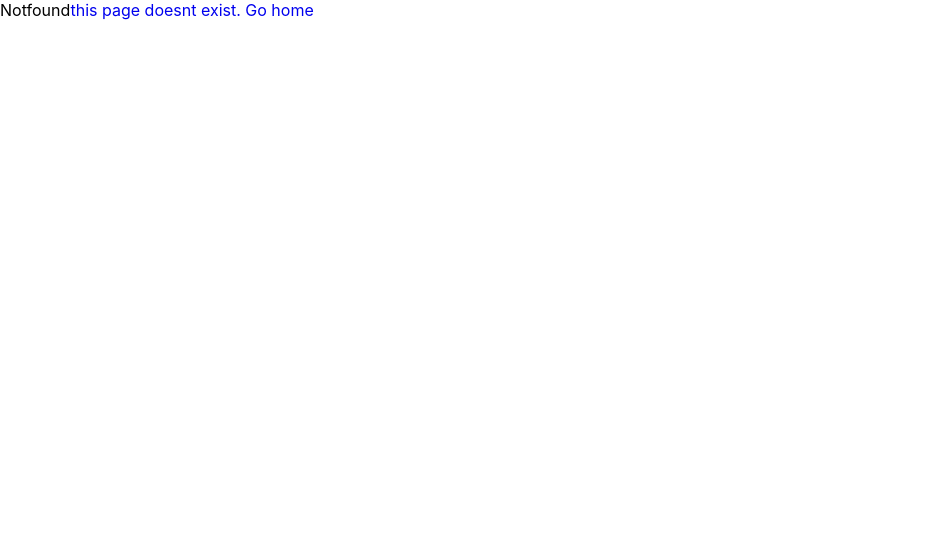
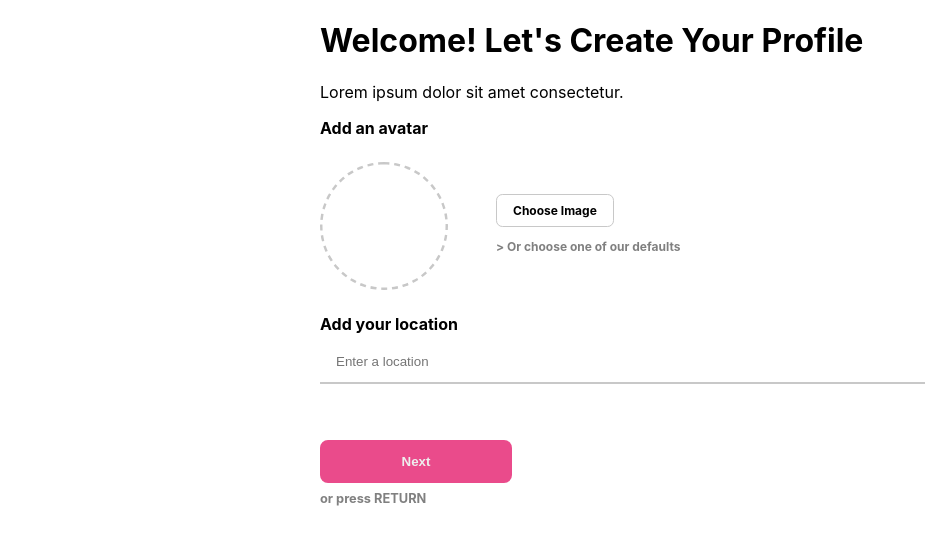
Before and after one commit to imvbh/aeonaxy-project, a React (Create React App) app: page /aeonaxy-project/create in a window 1280 px wide. Shown: the top 544 px of the page, without its empty margins (0-925 px from the left). Built offline with nearby package versions, Linux system fonts and the light colour scheme.

Commit message:
Added components

```diff
--- a/src/App.js
+++ b/src/App.js
@@ -10,11 +10,11 @@ function App() {
   return (
     <BrowserRouter>
       <Routes>
-        <Route path="/" element={<SignupForm/>}></Route>
-        <Route path="/create" element={<ImageLocation/>} />
-        <Route path="/select" element={<SelectionPage/>} />
-        <Route path="/verify" element={<Verification />} />
-        <Route path="*" element={<Notfound/>}/>
+        <Route path="/aeonaxy-project/" element={<SignupForm/>}></Route>
+        <Route path="/aeonaxy-project/create" element={<ImageLocation/>} />
+        <Route path="/aeonaxy-project/select" element={<SelectionPage/>} />
+        <Route path="/aeonaxy-project/verify" element={<Verification />} />
+        <Route path="/aeonaxy-project/*" element={<Notfound/>}/>
       </Routes>
     </BrowserRouter>
   );
--- a/src/Components/ImageLocation/ImageLocation.jsx
+++ b/src/Components/ImageLocation/ImageLocation.jsx
@@ -36,7 +36,7 @@ const ImageLocation = () => {
         />
       </div>
       <div className="bottom">
-        <button className="button" onClick={() => navigate("/select")}>Next</button>
+        <button className="button" onClick={() => navigate("/aeonaxy-project/select")}>Next</button>
         <p className="return">
           or press <a href="/">RETURN</a>
         </p>
--- a/src/Components/NotFound/Notfound.jsx
+++ b/src/Components/NotFound/Notfound.jsx
@@ -5,7 +5,7 @@ const Notfound = () => {
   const navigate = useNavigate();
 
   return <div>Notfound
-    <a href="/" onClick={() => navigate("/")}>this page doesnt exist. Go home</a>
+    <a href="/" onClick={() => navigate("/aeonaxy-project/")}>this page doesnt exist. Go home</a>
   </div>;
 };
 
--- a/src/Components/SelectionPage/SelectionPage.jsx
+++ b/src/Components/SelectionPage/SelectionPage.jsx
@@ -71,7 +71,7 @@ const SelectionPage = () => {
       </div>
       <div className="bottom">
         <p>Lorem ipsum dolor sit amet consectetur adipisicing elit.</p>
-        <button onClick={() => navigate("/verify")}>Finish</button>
+        <button onClick={() => navigate("/aeonaxy-project/verify")}>Finish</button>
         <p className="return">
           or press <a href="/">RETURN</a>
         </p>
--- a/src/Components/SignupForm/SignupForm.jsx
+++ b/src/Components/SignupForm/SignupForm.jsx
@@ -74,7 +74,7 @@ const SignupForm = () => {
             </label>
           </div>
           <div className="submit">
-            <button type="submit" onClick={() => navigate("/create")}>
+            <button type="submit" onClick={() => navigate("/aeonaxy-project/create")}>
               Create Account
             </button>
           </div>
--- a/src/Components/Verification/Verification.jsx
+++ b/src/Components/Verification/Verification.jsx
@@ -9,7 +9,7 @@ const Verification = () => {
   return (
     <div className="body">
       <div className="nav">
-        <img src="https://upload.wikimedia.org/wikipedia/commons/thumb/c/c8/Dribbble_Text_Logo_Script.svg/615px-Dribbble_Text_Logo_Script.svg.png" alt="" onClick={() => navigate("/")} />
+        <img src="https://upload.wikimedia.org/wikipedia/commons/thumb/c/c8/Dribbble_Text_Logo_Script.svg/615px-Dribbble_Text_Logo_Script.svg.png" alt="" onClick={() => navigate("/aeonaxy-project/")} />
         <a href="/">Inspiration</a>
         <a href="/">Find Work</a>
         <a href="/">Learn Design</a>
```
